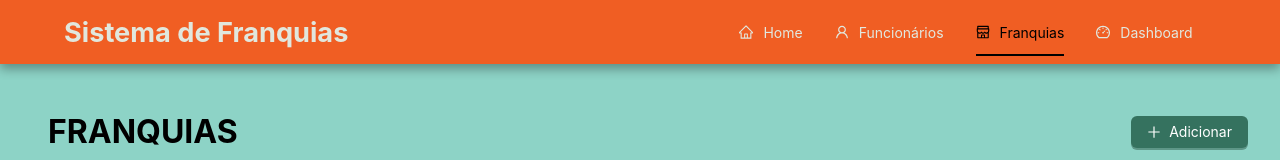
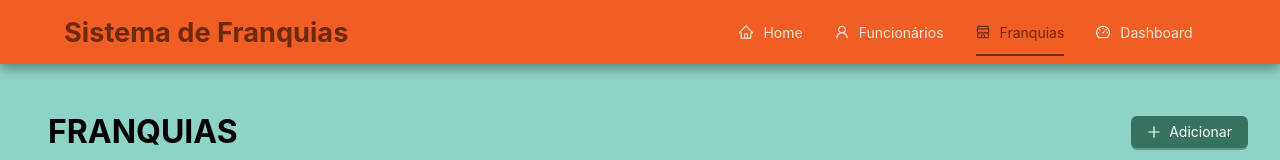
Before and after one commit to gabgon08/projeto-franquias, a Next.js app: page /franquias in a window 1280 px wide. Shown: the top 160 px of the page. Built offline with nearby package versions, Linux system fonts and the light colour scheme; no server answers; the database is empty.

Commit message:
style: update header

```diff
--- a/src/components/Header.jsx
+++ b/src/components/Header.jsx
@@ -19,7 +19,7 @@ export default function Header() {
         {
             key: '/',
             label: <Link href="/">Home</Link>,
-            icon: <HomeOutlined />
+            icon: <HomeOutlined />,
         },
         {
             key: '/funcionarios',
--- a/src/components/Header.module.css
+++ b/src/components/Header.module.css
@@ -6,6 +6,7 @@
     top: 0;
     z-index: 100;
     width: 100%;
+    padding: 0;
 }
 
 .container {
@@ -22,6 +23,8 @@
     cursor: pointer;
     transition: opacity 0.3s ease;
     text-decoration: none;
+    margin: 0;
+    padding: 0;
 }
 
 .logo:hover {
@@ -34,7 +37,7 @@
     font-size: 1.7rem !important;
     font-weight: bold !important;
     user-select: none;
-    color: #dffcf9de !important;
+    color: #6e290f !important;
 }
 
 .menu {
@@ -44,6 +47,7 @@
     justify-content: center;
     max-width: 500px;
 }
+
 
 /* Evitar flash nos links */
 .menu a {
--- a/src/theme/index.jsx
+++ b/src/theme/index.jsx
@@ -22,7 +22,7 @@ const MainTheme = ({ children }) => {
 export default MainTheme
 
 export const HeaderTheme = ({ children }) => {
-  const primaryColorCode = '#000000'
+  const primaryColorCode = '#6e290f'
   const secondaryColor = '#dffcf9'
 
   return (
```
